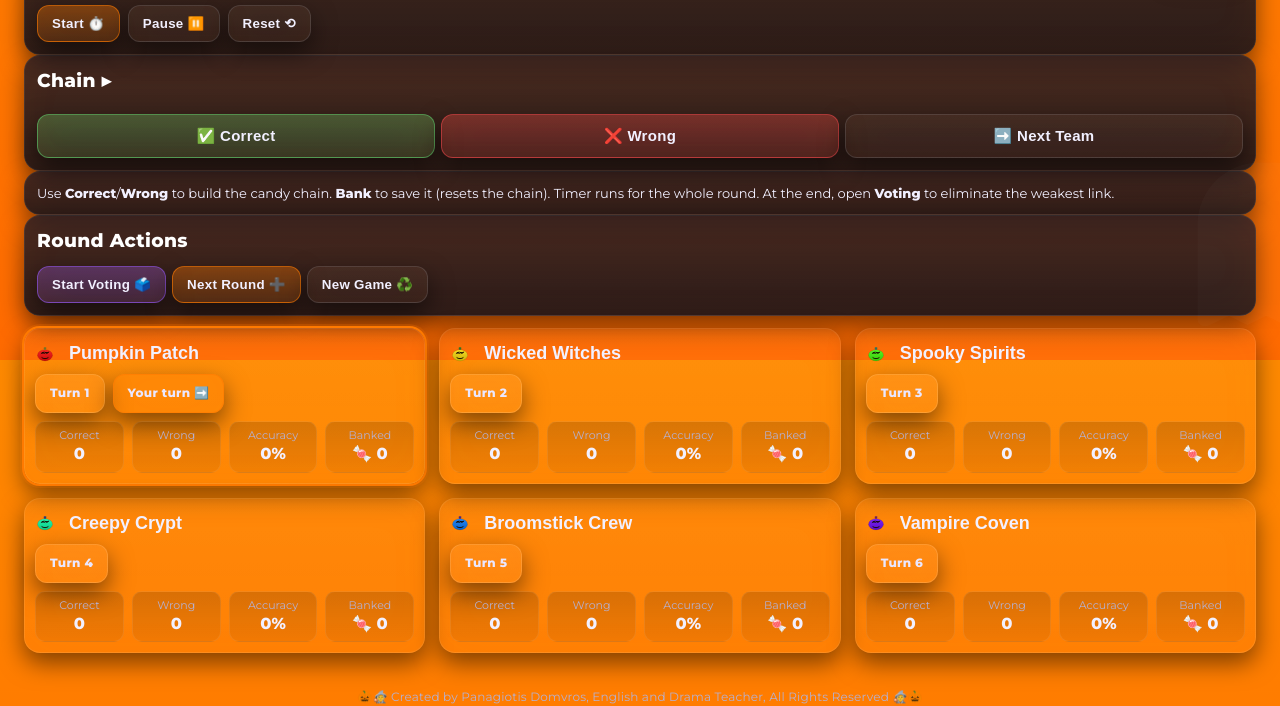
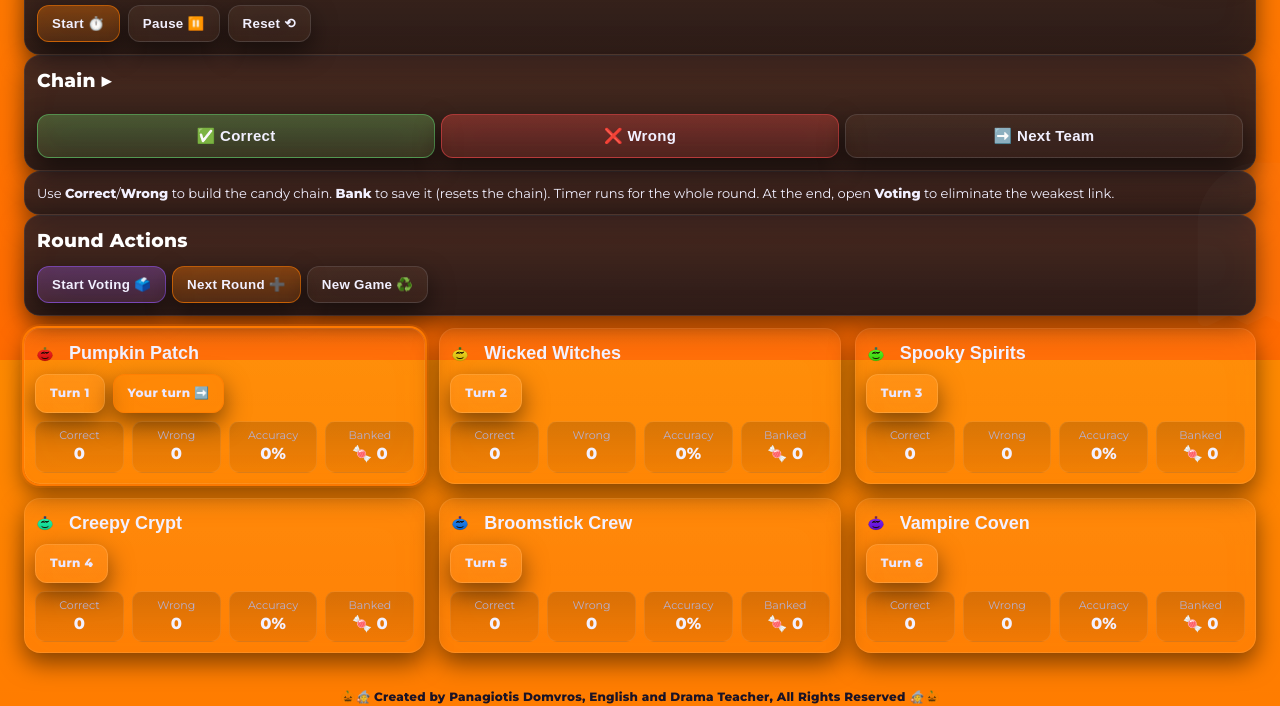
Before and after one commit to pa-domvros/Halloween-WeakestLinkB2, a plain HTML site: page index.html in a window 1280 px wide. Shown: the part 440-1146 px from the top of the page. Drawn offline with Linux system fonts and the light colour scheme.

Commit message:
Add files via upload

```diff
--- a/index.html
+++ b/index.html
@@ -1116,8 +1116,7 @@ if(chainEl && chainToggle){
   chainToggle.textContent = 'Chain ▸';
 }
 
-</script>
+</script><footer class="footer-credit" style="color:#1a1326;">🎃🧙 <strong>Created by Panagiotis Domvros, English and Drama Teacher, All Rights Reserved </strong>🧙🎃</footer>
 
-<footer class="footer-credit">🎃🧙 Created by Panagiotis Domvros, English and Drama Teacher, All Rights Reserved 🧙🎃</footer>
 </body>
 </html>
```
